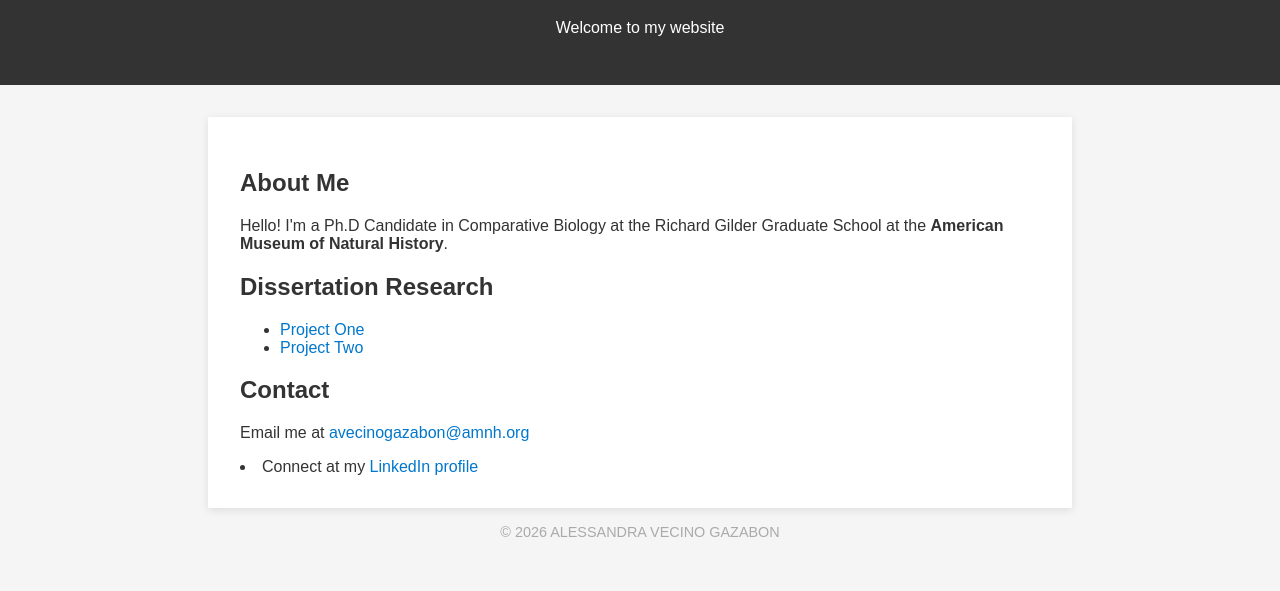
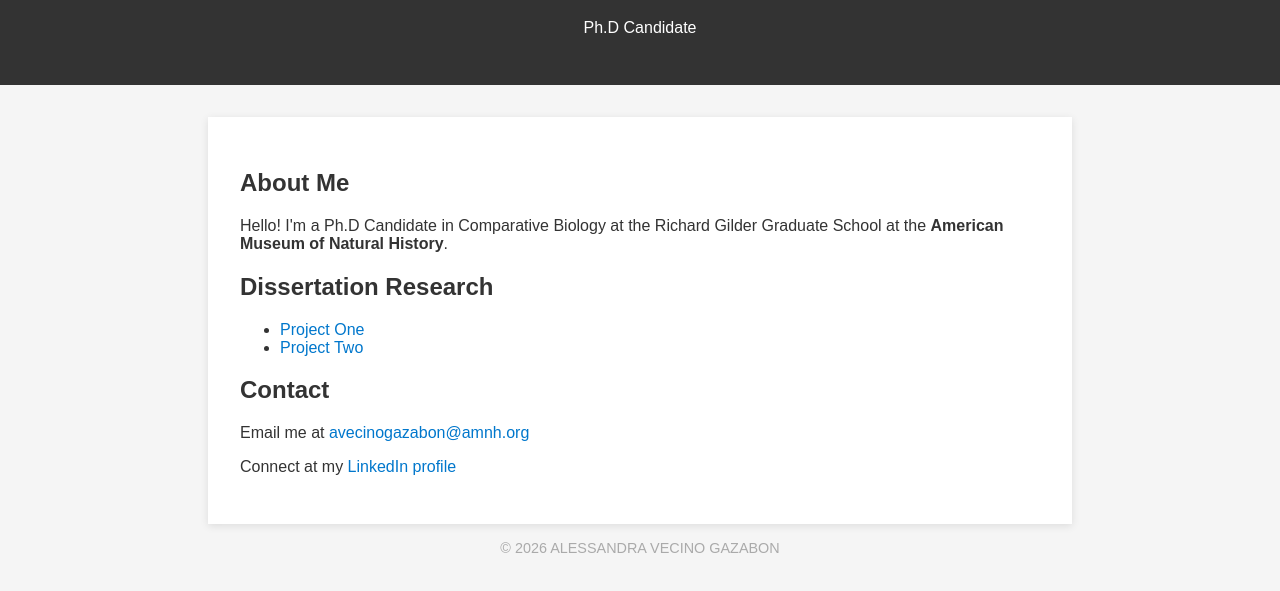
Before and after one commit to aless-vecino/aless-vecino.github.io, a plain HTML site: page index.html in a window 1280 px wide. Shown: the part 93-684 px from the top of the page. Drawn offline with Linux system fonts and the light colour scheme.

Commit message:
Update welcome message and LinkedIn contact format

```diff
--- a/index.html
+++ b/index.html
@@ -42,7 +42,7 @@
 
 <header>
   <h1>Alessandra Vecino Gazabón</h1>
-  <p>Welcome to my website</p>
+  <p>Ph.D Candidate</p>
 </header>
 
 <section>
@@ -57,7 +57,7 @@
 
   <h2>Contact</h2>
   <p>Email me at <a href="mailto:avecinogazabon@amnh.org">avecinogazabon@amnh.org</a></p>
-  <li>Connect at my <a href="https://www.linkedin.com/in/alessandra-vecino-gazabon/"> LinkedIn profile</a></li>
+  <p>Connect at my <a href="https://www.linkedin.com/in/alessandra-vecino-gazabon/"> LinkedIn profile</a></p>
 </section>
 
 <footer>
```
